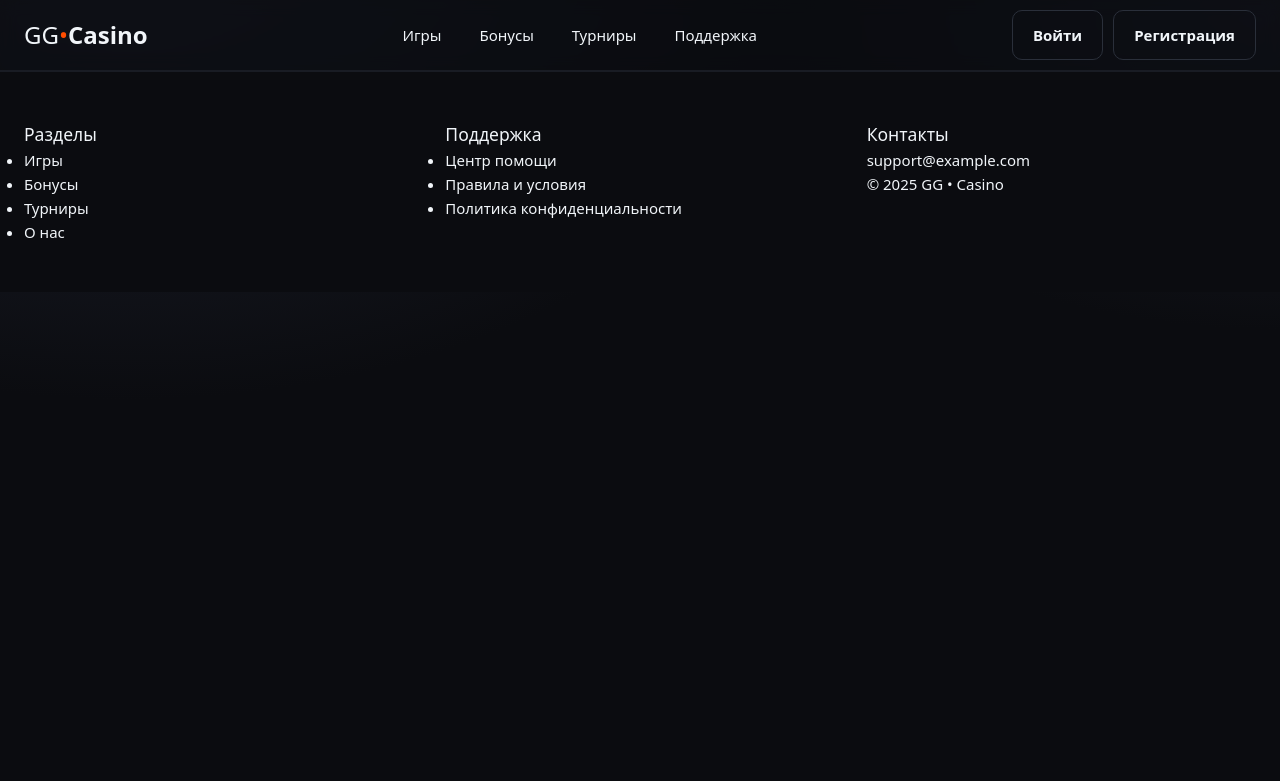
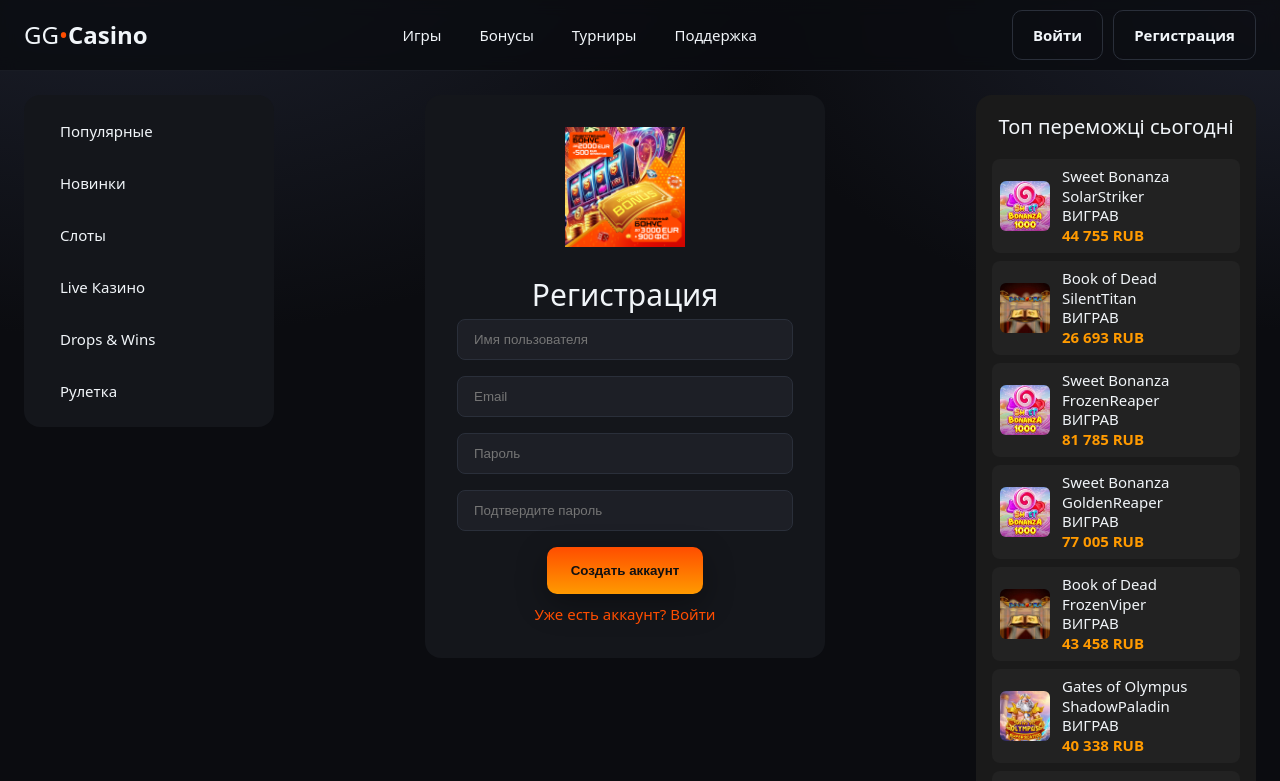
Before and after one commit to mishabiletskyi/vue-project, a Vue app: page /register in a window 1280 px wide. Shown: the top 781 px of the page. Built offline with nearby package versions, Linux system fonts and the light colour scheme.

Commit message:
Add authentication and account views with routing

```diff
--- a/src/router/index.js
+++ b/src/router/index.js
@@ -44,6 +44,26 @@ const router = createRouter({
       name: 'roulette',
       component: GameCategoryView,
       props: { title: 'Рулетка', description: 'Всі види рулетки: Європейська, Американська та інші.' }
+    },
+    {
+      path: '/login',
+      name: 'login',
+      component: () => import('../views/LoginView.vue')
+    },
+    {
+      path: '/register',
+      name: 'register',
+      component: () => import('../views/RegisterView.vue')
+    },
+    {
+      path: '/password-recovery',
+      name: 'password-recovery',
+      component: () => import('../views/PasswordRecoveryView.vue')
+    },
+    {
+      path: '/account',
+      name: 'account',
+      component: () => import('../views/AccountView.vue')
     }
   ]
 })
--- /dev/null
+++ b/src/views/AccountView.vue
@@ -0,0 +1,31 @@
+<script setup>
+import LeftSidebar from '../components/LeftSidebar.vue';
+import RightSidebar from '../components/RightSidebar.vue';
+</script>
+
+<template>
+  <div class="main-layout container">
+    <LeftSidebar />
+    <div class="main-content">
+      <div class="page-header">
+        <h1>Аккаунт</h1>
+        <p>Управляйте данными своего профиля.</p>
+      </div>
+      <div class="account-details">
+        <p><strong>Имя пользователя:</strong> demo</p>
+        <p><strong>Email:</strong> demo@example.com</p>
+      </div>
+    </div>
+    <RightSidebar />
+  </div>
+</template>
+
+<style scoped>
+.page-header { margin-bottom: 32px; }
+.account-details {
+  background: var(--card);
+  padding: 24px;
+  border-radius: var(--radius);
+}
+.account-details p { margin-bottom: 8px; }
+</style>
--- /dev/null
+++ b/src/views/LoginView.vue
@@ -0,0 +1,53 @@
+<script setup>
+import LeftSidebar from '../components/LeftSidebar.vue';
+import RightSidebar from '../components/RightSidebar.vue';
+</script>
+
+<template>
+  <div class="main-layout container">
+    <LeftSidebar />
+    <div class="main-content">
+      <div class="auth-form">
+        <img class="auth-logo" src="/img/loginlogo.png" alt="Login" />
+        <h1>Вход</h1>
+        <form>
+          <input type="email" placeholder="Email" required />
+          <input type="password" placeholder="Пароль" required />
+          <button type="submit" class="btn btn-lg">Войти</button>
+        </form>
+        <router-link to="/password-recovery" class="link">Забыли пароль?</router-link>
+        <router-link to="/register" class="link">Регистрация</router-link>
+      </div>
+    </div>
+    <RightSidebar />
+  </div>
+</template>
+
+<style scoped>
+.auth-form {
+  max-width: 400px;
+  margin: 0 auto;
+  padding: 32px;
+  background: var(--card);
+  border-radius: var(--radius);
+  text-align: center;
+}
+.auth-logo {
+  width: 120px;
+  margin: 0 auto 24px;
+}
+.auth-form input {
+  width: 100%;
+  padding: 12px 16px;
+  margin-bottom: 16px;
+  background-color: #1d1f26;
+  border: 1px solid #2a2f3a;
+  border-radius: 8px;
+  color: var(--text);
+}
+.auth-form .link {
+  display: block;
+  margin-top: 8px;
+  color: var(--accent);
+}
+</style>
--- /dev/null
+++ b/src/views/PasswordRecoveryView.vue
@@ -0,0 +1,51 @@
+<script setup>
+import LeftSidebar from '../components/LeftSidebar.vue';
+import RightSidebar from '../components/RightSidebar.vue';
+</script>
+
+<template>
+  <div class="main-layout container">
+    <LeftSidebar />
+    <div class="main-content">
+      <div class="auth-form">
+        <img class="auth-logo" src="/img/passrec.png" alt="Password recovery" />
+        <h1>Восстановление пароля</h1>
+        <form>
+          <input type="email" placeholder="Email" required />
+          <button type="submit" class="btn btn-lg">Отправить ссылку</button>
+        </form>
+        <router-link to="/login" class="link">Назад ко входу</router-link>
+      </div>
+    </div>
+    <RightSidebar />
+  </div>
+</template>
+
+<style scoped>
+.auth-form {
+  max-width: 400px;
+  margin: 0 auto;
+  padding: 32px;
+  background: var(--card);
+  border-radius: var(--radius);
+  text-align: center;
+}
+.auth-logo {
+  width: 120px;
+  margin: 0 auto 24px;
+}
+.auth-form input {
+  width: 100%;
+  padding: 12px 16px;
+  margin-bottom: 16px;
+  background-color: #1d1f26;
+  border: 1px solid #2a2f3a;
+  border-radius: 8px;
+  color: var(--text);
+}
+.auth-form .link {
+  display: block;
+  margin-top: 8px;
+  color: var(--accent);
+}
+</style>
--- /dev/null
+++ b/src/views/RegisterView.vue
@@ -0,0 +1,54 @@
+<script setup>
+import LeftSidebar from '../components/LeftSidebar.vue';
+import RightSidebar from '../components/RightSidebar.vue';
+</script>
+
+<template>
+  <div class="main-layout container">
+    <LeftSidebar />
+    <div class="main-content">
+      <div class="auth-form">
+        <img class="auth-logo" src="/img/lodgincard.png" alt="Register" />
+        <h1>Регистрация</h1>
+        <form>
+          <input type="text" placeholder="Имя пользователя" required />
+          <input type="email" placeholder="Email" required />
+          <input type="password" placeholder="Пароль" required />
+          <input type="password" placeholder="Подтвердите пароль" required />
+          <button type="submit" class="btn btn-lg">Создать аккаунт</button>
+        </form>
+        <router-link to="/login" class="link">Уже есть аккаунт? Войти</router-link>
+      </div>
+    </div>
+    <RightSidebar />
+  </div>
+</template>
+
+<style scoped>
+.auth-form {
+  max-width: 400px;
+  margin: 0 auto;
+  padding: 32px;
+  background: var(--card);
+  border-radius: var(--radius);
+  text-align: center;
+}
+.auth-logo {
+  width: 120px;
+  margin: 0 auto 24px;
+}
+.auth-form input {
+  width: 100%;
+  padding: 12px 16px;
+  margin-bottom: 16px;
+  background-color: #1d1f26;
+  border: 1px solid #2a2f3a;
+  border-radius: 8px;
+  color: var(--text);
+}
+.auth-form .link {
+  display: block;
+  margin-top: 8px;
+  color: var(--accent);
+}
+</style>
```
